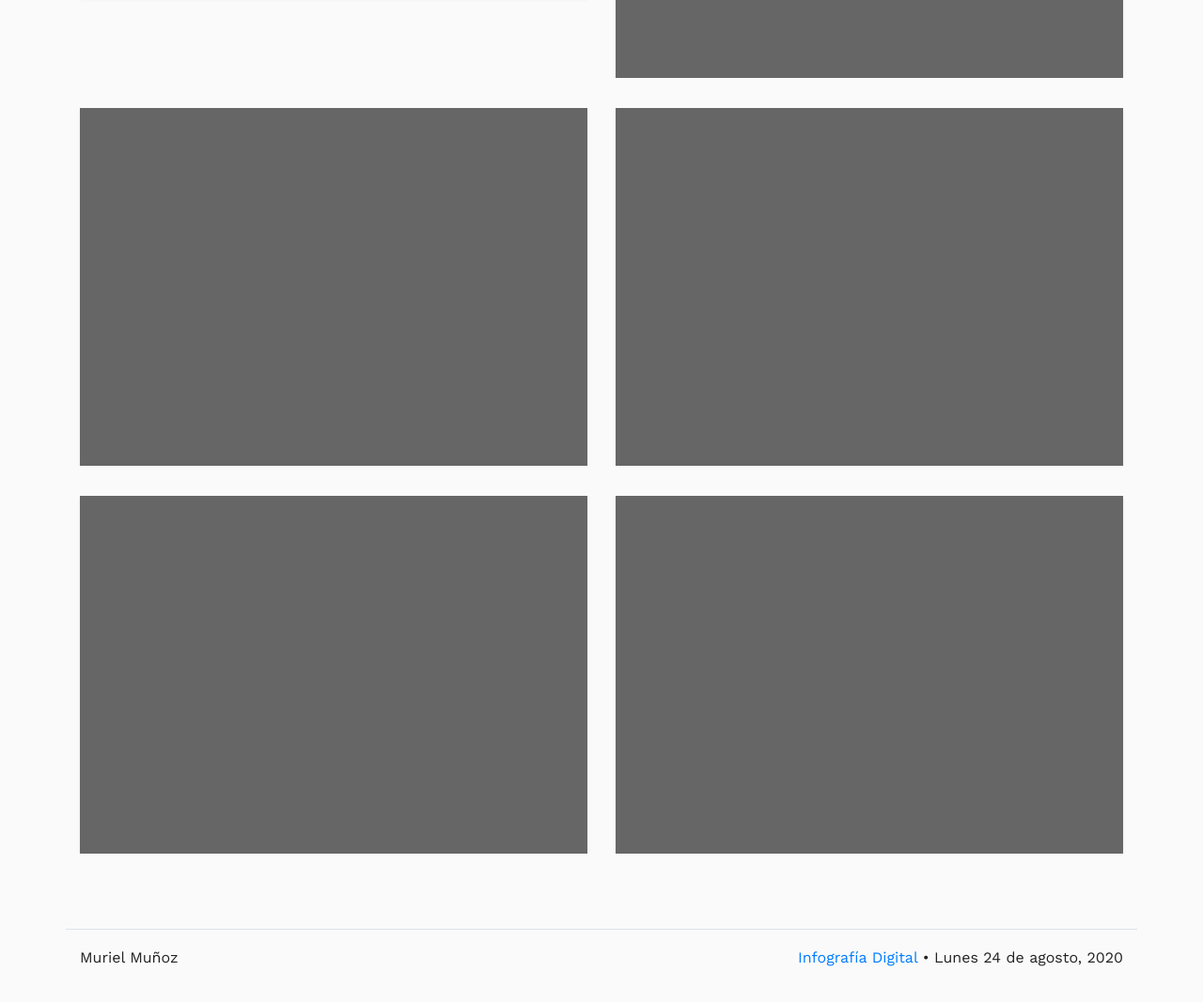
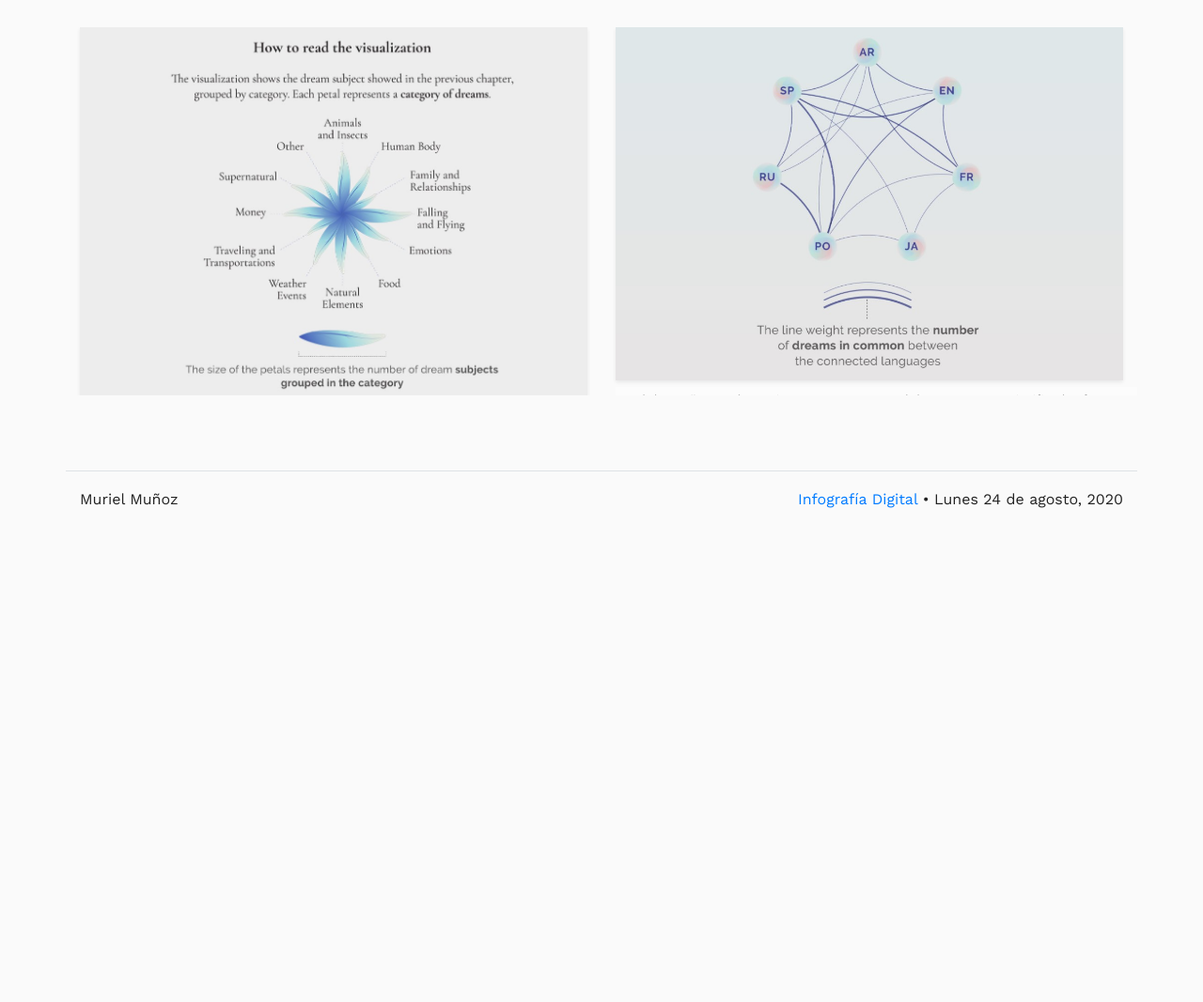
Before and after one commit to murimu/dno075-2020-clase-03, a plain HTML site: page index.html in a window 1280 px wide. Shown: the part 1494-2561 px from the top of the page at 94% size. After the commit the page ends 2072 px from the top, so only its background shows below. Drawn offline with nearby package versions, Linux system fonts and the light colour scheme.

Commit message:
Add files via upload

```diff
--- a/index.html
+++ b/index.html
@@ -106,34 +106,24 @@
                 <!--Imagen 5-->
                 <figure class="col-12 col-lg-6">
                     <img src="img/d1.jpg" class="img-fluid shadow-sm" />
-                    <figcaption class="pt-1 pb-2 px-2 small">Reemplaza este pie de foto</figcaption>
+                    <figcaption class="pt-1 pb-2 px-2 small">El número de pétalos corresponde a un aumento en el interés de búsqueda de un sueño en comparación con el año anterior.</figcaption>
                 </figure>
                 <!--Imagen 6-->
                 <figure class="col-12 col-lg-6">
-                    <img src="img/reemplaza-esta-imagen.gif" class="img-fluid shadow-sm" />
-                    <figcaption class="pt-1 pb-2 px-2 small">Reemplaza este pie de foto</figcaption>
+                    <img src="img/d2.jpg" class="img-fluid shadow-sm" />
+                    <figcaption class="pt-1 pb-2 px-2 small">Estudia las tendencias a lo largo de los años y encontran diferentes tendencias en el tiempo.</figcaption>
                 </figure>
                 <!--Imagen 7-->
                 <figure class="col-12 col-lg-6">
-                    <img src="img/reemplaza-esta-imagen.gif" class="img-fluid shadow-sm" />
-                    <figcaption class="pt-1 pb-2 px-2 small">Reemplaza este pie de foto</figcaption>
+                    <img src="img/d3.jpg" class="img-fluid shadow-sm" />
+                    <figcaption class="pt-1 pb-2 px-2 small">También se visualiza una categorización de los sueños, cada petalo representa una categoría de sueño.</figcaption>
                 </figure>
                 <!--Imagen 8-->
                 <figure class="col-12 col-lg-6">
-                    <img src="img/reemplaza-esta-imagen.gif" class="img-fluid shadow-sm" />
-                    <figcaption class="pt-1 pb-2 px-2 small">Reemplaza este pie de foto</figcaption>
+                    <img src="img/d4.jpg" class="img-fluid shadow-sm" />
+                    <figcaption class="pt-1 pb-2 px-2 small">Red de sueños por lenguaje, se muestra una red de temas cuyos significados fueron buscados en Google en diferentes lenguajes. Las líneas que conectan los lenguajes comparten los mismos sueños, el grosor de la línea representa el número de sueños en común entre los lenguajes conectados.</figcaption>
                 </figure>
-                <!--Imagen 9-->
-                <figure class="col-12 col-lg-6">
-                    <img src="img/reemplaza-esta-imagen.gif" class="img-fluid shadow-sm" />
-                    <figcaption class="pt-1 pb-2 px-2 small">Reemplaza este pie de foto</figcaption>
-                </figure>
-                <!--Imagen 10-->
-                <figure class="col-12 col-lg-6">
-                    <img src="img/reemplaza-esta-imagen.gif" class="img-fluid shadow-sm" />
-                    <figcaption class="pt-1 pb-2 px-2 small">Reemplaza este pie de foto</figcaption>
-                </figure>
-                <!--si quieres eliminar imágenes, elimina desde el comentario con el número hasta aquí-->
+
             </div>
             <div class="row pt-5">
                 <footer class="col-12 py-3 border-top">
```
Also changed, not shown: img/d2.jpg (added), img/d3.jpg (added), img/d4.jpg (added).
